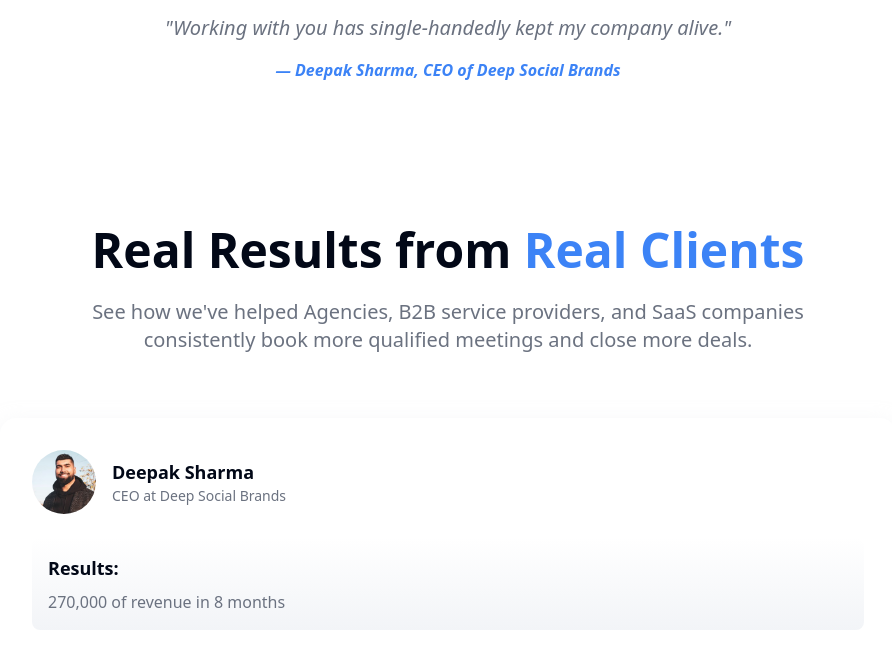
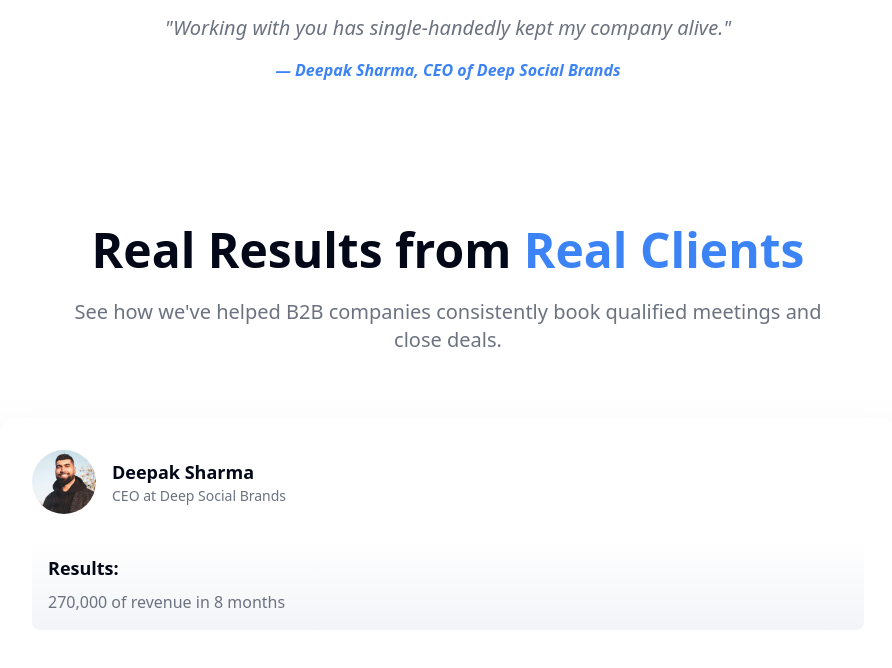
Before and after one commit to pratyushniraula/gamic-growth-engine, a React (Vite) app: page / in a window 1280 px wide. Shown: the part 2667-3335 px from the top of the page, without its empty margins (192-1084 px from the left). Built offline with nearby package versions, Linux system fonts and the light colour scheme; grey boxes are pictures that could not be loaded.

Commit message:
real results chnage

```diff
--- a/src/components/CaseStudies.tsx
+++ b/src/components/CaseStudies.tsx
@@ -72,7 +72,7 @@ const CaseStudies = () => {
             Real Results from <span className="text-primary">Real Clients</span>
           </h2>
           <p className="text-xl text-muted-foreground max-w-3xl mx-auto">
-            See how we've helped Agencies, B2B service providers, and SaaS companies consistently book more qualified meetings and close more deals.
+          See how we've helped B2B companies consistently book qualified meetings and close deals.
           </p>
         </div>
 
```
